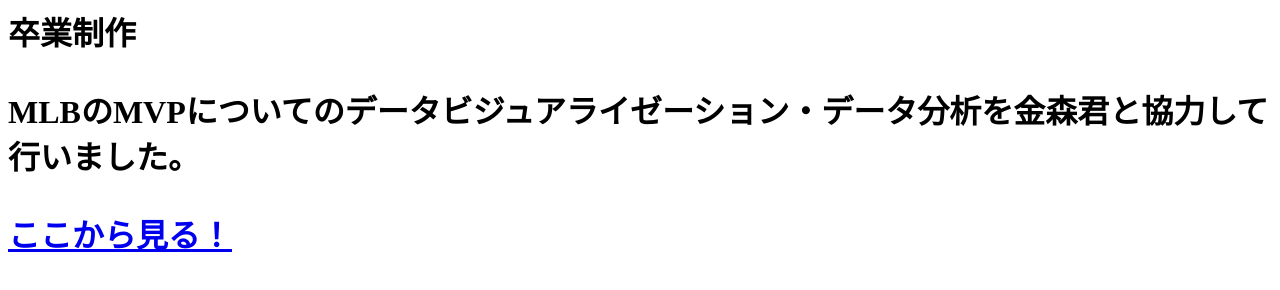
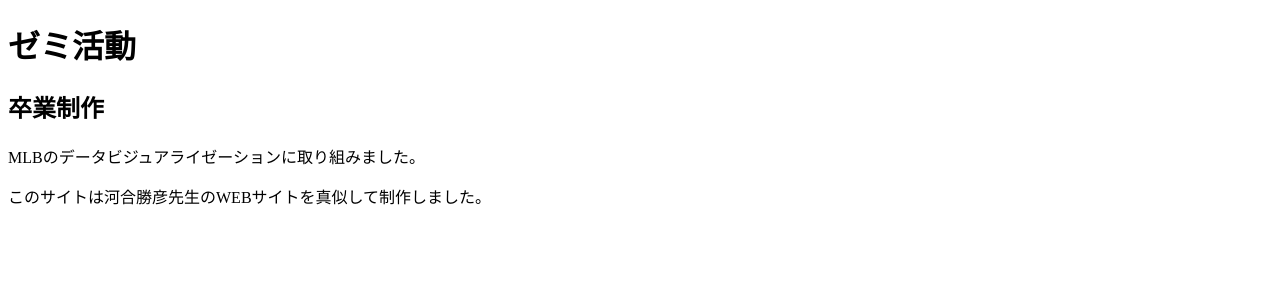
Before and after one commit to kkawailab/kazuma, a plain HTML site: page index.html in a window 1280 px wide. Drawn offline with Linux system fonts and the light colour scheme.

Commit message:
Update index.html

```diff
--- a/index.html
+++ b/index.html
@@ -1,4 +1,33 @@
-<h1>卒業制作</h>
-
-<p>MLBのMVPについてのデータビジュアライゼーション・データ分析を金森君と協力して行いました。</p>
-<a href= "http://192.168.1.64:8501" >ここから見る！</a>
+<!DOCTYPE html>
+<html lang="ja">
+  <head>
+    <meta charset="UTF-8" />
+    <meta http-equiv="X-UA-Compatible" content="IE=edge" />
+    <meta name="viewport" content="width=device-width, initial-scale=1.0" />
+    <link
+      rel="stylesheet"
+      href="https://cdnjs.cloudflare.com/ajax/libs/font-awesome/6.2.1/css/all.min.css"
+    />
+    <link rel="stylesheet" href="style.css" />
+    <title>卒業制作</title>
+    <style>
+    /* I use the style.css above. */
+    </style>
+  </head>
+  <body>
+    <header>
+      <h1>ゼミ活動</h1>
+    </header>
+    <main>
+      <section>
+        <h2>卒業制作</h2>
+        <p>MLBのデータビジュアライゼーションに取り組みました。</p>
+        <p></p>
+      </section>
+    </main>
+    <footer>
+      <p>このサイトは河合勝彦先生のWEBサイトを真似して制作しました。</p>
+    </footer>
+    <script src="scripts.js"></script>
+  </body>
+</html>
```
